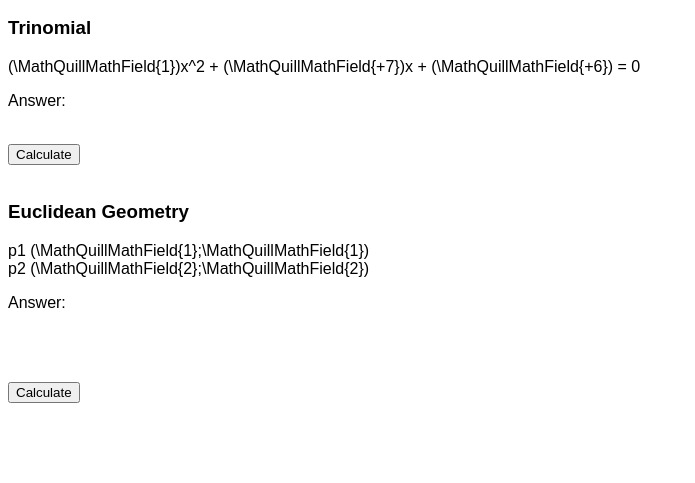
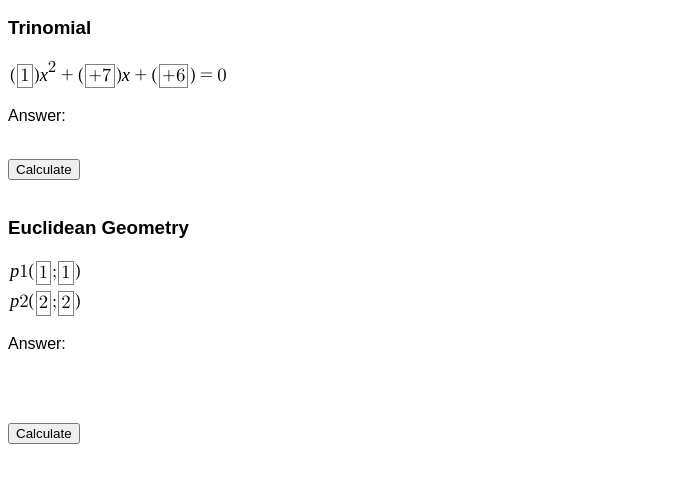
Before and after one commit to iwandejong/smartmath, a plain HTML site: page index.html in a window 1280 px wide. Shown: the part 51-534 px from the top of the page, without its empty margins (0-695 px from the left). Drawn offline with nearby package versions, Linux system fonts and the light colour scheme; files that its build step writes are made by us from their sources.

Commit message:
Update index.html

```diff
--- a/index.html
+++ b/index.html
@@ -2,9 +2,9 @@
 <html>
     <head>
         <title>Power Math</title>
-        <link rel="stylesheet" href="Assets/mathquill.css"/>
+        <link rel="stylesheet" href="mathquill.css"/>
         <script src="https://ajax.googleapis.com/ajax/libs/jquery/1.11.0/jquery.min.js"></script>
-        <script src="Assets/mathquill.js"></script>
+        <script src="mathquill.js"></script>
         <script>
             var MQ = MathQuill.getInterface(2);
         </script>
```
